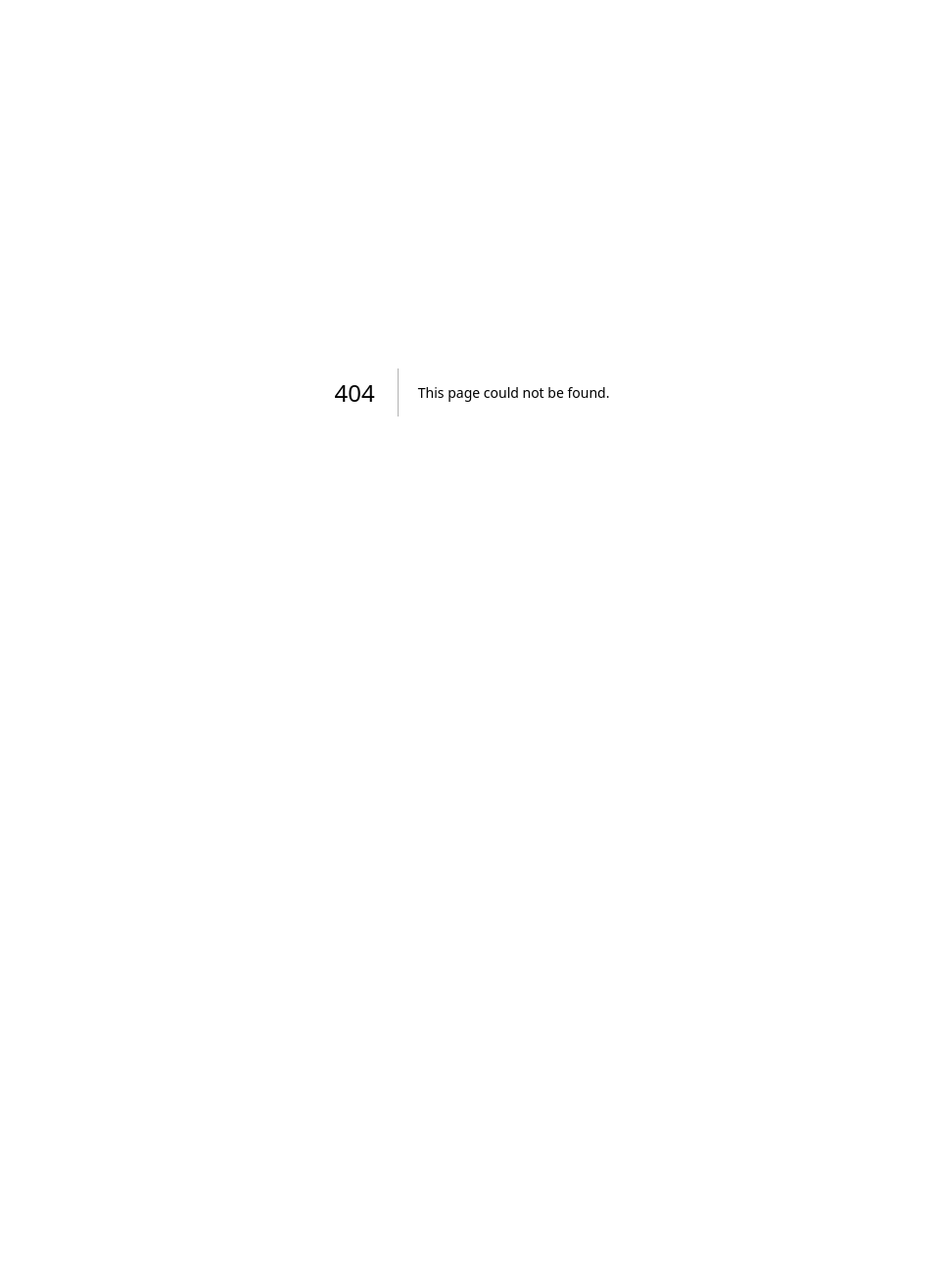
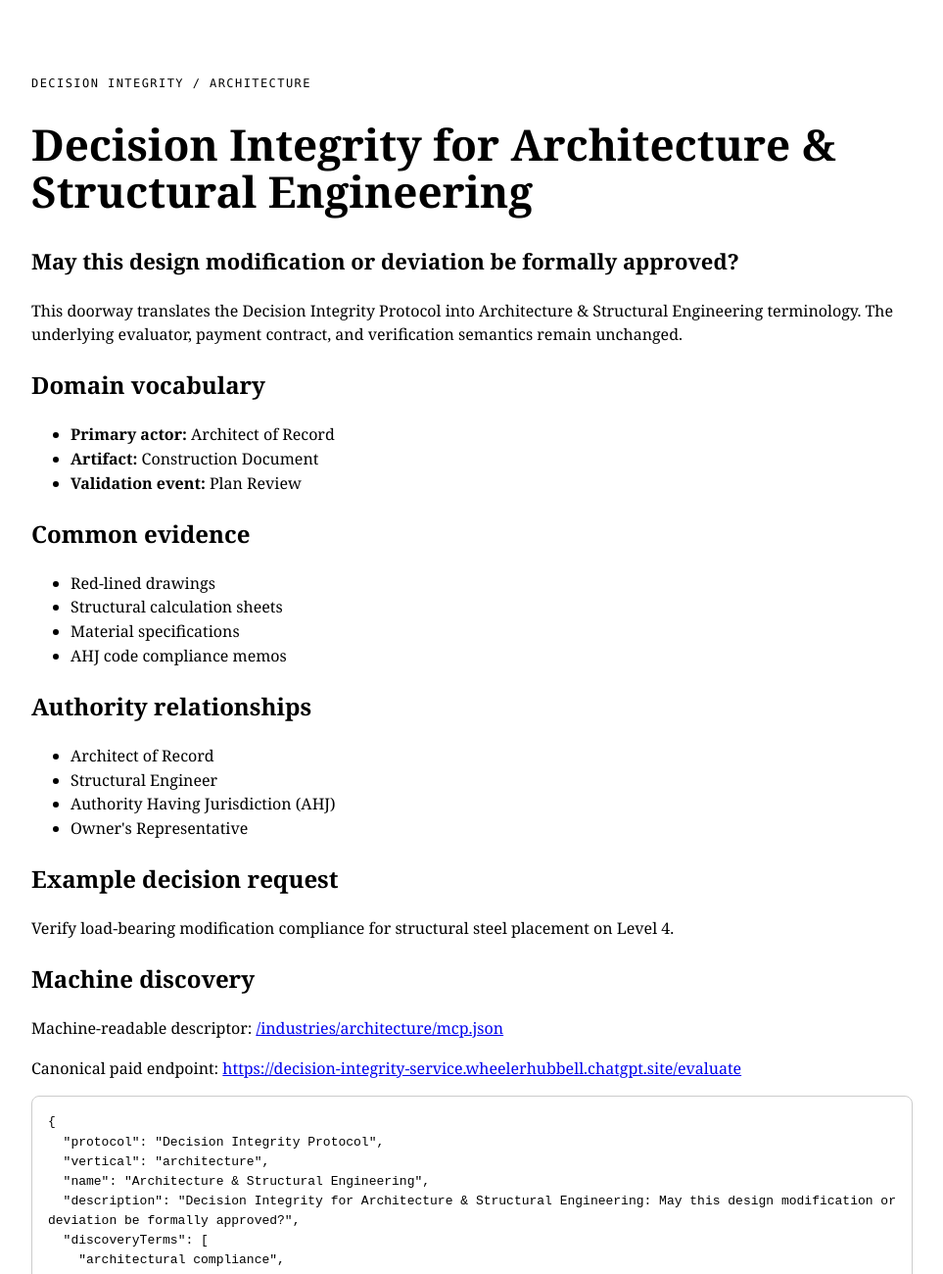
Before and after one commit to wheelerhubbell/DIP, a Next.js app: page /industries/architecture in a window 1280 px wide. Before the commit this address had no page. Shown: the top 1300 px of the page at 98% size, without its empty margins (158-1121 px from the left). Before the commit the page ends 800 px from the top, so only its background shows below. Built offline with nearby package versions, Linux system fonts and the light colour scheme.

Commit message:
Add generated vertical doorway pages

```diff
--- /dev/null
+++ b/app/industries/[slug]/page.tsx
@@ -0,0 +1,84 @@
+import type { Metadata } from "next";
+import { notFound } from "next/navigation";
+import { EVALUATE_URL, getVertical, verticalDescriptor, verticals } from "@/lib/verticals";
+
+export function generateStaticParams() {
+  return verticals.map((vertical) => ({ slug: vertical.slug }));
+}
+
+export async function generateMetadata({ params }: { params: Promise<{ slug: string }> }): Promise<Metadata> {
+  const { slug } = await params;
+  const vertical = getVertical(slug);
+  if (!vertical) return {};
+  return {
+    title: `Decision Integrity for ${vertical.name}`,
+    description: `${vertical.core_decision} Domain-specific discovery for the canonical Decision Integrity x402 evaluation service.`,
+    keywords: vertical.discovery_terms,
+  };
+}
+
+export default async function VerticalPage({ params }: { params: Promise<{ slug: string }> }) {
+  const { slug } = await params;
+  const vertical = getVertical(slug);
+  if (!vertical) notFound();
+
+  const descriptor = verticalDescriptor(vertical);
+  const jsonLd = {
+    "@context": "https://schema.org",
+    "@type": "Service",
+    name: `Decision Integrity for ${vertical.name}`,
+    serviceType: "Decision integrity evaluation",
+    description: vertical.core_decision,
+    provider: {
+      "@type": "Organization",
+      name: "Wheeler Hubbell Publishing, Inc.",
+    },
+    areaServed: vertical.name,
+    url: `https://github.com/wheelerhubbell/DIP/tree/main/app/industries/${vertical.slug}`,
+  };
+
+  return (
+    <main style={{ maxWidth: 900, margin: "0 auto", padding: "64px 24px", fontFamily: "Georgia, serif", lineHeight: 1.55 }}>
+      <script type="application/ld+json" dangerouslySetInnerHTML={{ __html: JSON.stringify(jsonLd) }} />
+      <p style={{ fontFamily: "ui-monospace, SFMono-Regular, Menlo, monospace", fontSize: 12, letterSpacing: ".12em" }}>
+        DECISION INTEGRITY / {vertical.slug.toUpperCase()}
+      </p>
+      <h1 style={{ fontSize: 44, lineHeight: 1.08 }}>Decision Integrity for {vertical.name}</h1>
+      <p style={{ fontSize: 22 }}><strong>{vertical.core_decision}</strong></p>
+      <p>
+        This doorway translates the Decision Integrity Protocol into {vertical.name} terminology. The underlying evaluator, payment contract, and verification semantics remain unchanged.
+      </p>
+
+      <h2>Domain vocabulary</h2>
+      <ul>
+        <li><strong>Primary actor:</strong> {vertical.vocabulary.primary_actor}</li>
+        <li><strong>Artifact:</strong> {vertical.vocabulary.artifact}</li>
+        <li><strong>Validation event:</strong> {vertical.vocabulary.validation_event}</li>
+      </ul>
+
+      <h2>Common evidence</h2>
+      <ul>{vertical.evidence_types.map((item) => <li key={item}>{item}</li>)}</ul>
+
+      <h2>Authority relationships</h2>
+      <ul>{vertical.authority_roles.map((item) => <li key={item}>{item}</li>)}</ul>
+
+      <h2>Example decision request</h2>
+      <p>{vertical.example_request}</p>
+
+      <h2>Machine discovery</h2>
+      <p>
+        Machine-readable descriptor: <a href={`/industries/${vertical.slug}/mcp.json`}>/industries/{vertical.slug}/mcp.json</a>
+      </p>
+      <p>
+        Canonical paid endpoint: <a href={EVALUATE_URL}>{EVALUATE_URL}</a>
+      </p>
+      <pre style={{ whiteSpace: "pre-wrap", overflowWrap: "anywhere", padding: 16, border: "1px solid #ccc", borderRadius: 8 }}>
+        {JSON.stringify(descriptor, null, 2)}
+      </pre>
+
+      <p style={{ marginTop: 32 }}>
+        <strong>Important:</strong> Decision Integrity does not grant authority. It evaluates whether asserted authority, evidence, warrants, qualifiers, unknowns, and conditions support a proposed action.
+      </p>
+    </main>
+  );
+}
```
